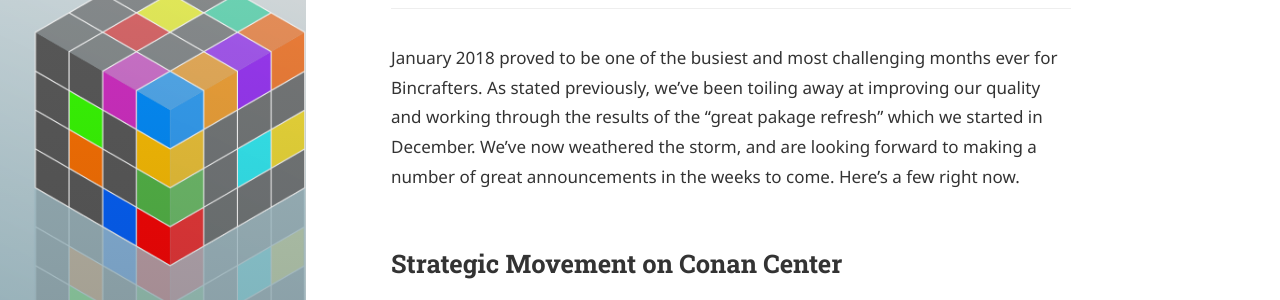
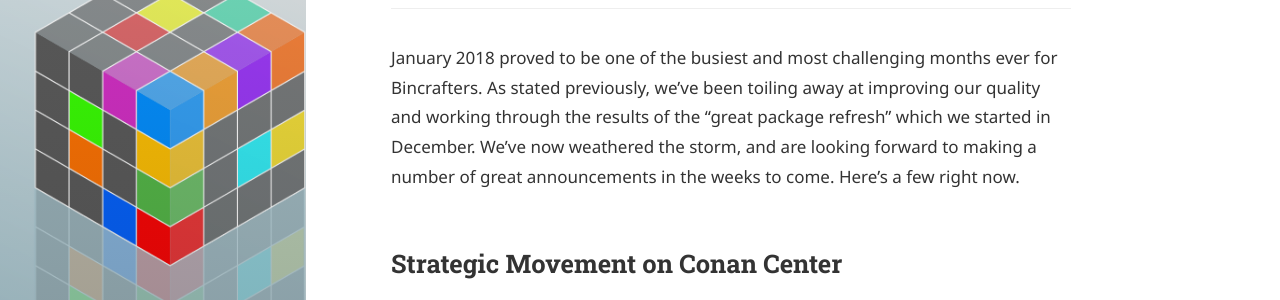
Before and after one commit to bincrafters/bincrafters.github.io, a Jekyll site: the page built from _posts/2018-02-04-February-2018-Packaging-Updates.md, in a window 1280 px wide and 1400 px high. Shown: the part 158-458 px from the top of the window. Built offline with Jekyll 4.4.1, drawn with Linux system fonts in a browser that asks for light colours; some web fonts are replaced; some of the changed text lies outside the part shown.

Commit message:
typeo fix

```diff
--- a/_posts/2018-02-04-February-2018-Packaging-Updates.md
+++ b/_posts/2018-02-04-February-2018-Packaging-Updates.md
@@ -4,7 +4,7 @@ title: 'February 2018 Packaging Updates'
 tags: [Conan.io, Bintray, C++]
 ---
 
-January 2018 proved to be one of the busiest and most challenging months ever for Bincrafters.  As stated previously, we've been toiling away at improving our quality and working through the results of the "great pakage refresh" which we started in December.  We've now weathered the storm, and are looking forward to making a number of great announcements in the weeks to come. Here's a few right now.
+January 2018 proved to be one of the busiest and most challenging months ever for Bincrafters.  As stated previously, we've been toiling away at improving our quality and working through the results of the "great package refresh" which we started in December.  We've now weathered the storm, and are looking forward to making a number of great announcements in the weeks to come. Here's a few right now.
 
 ## Strategic Movement on Conan Center
 If you follow [@conan_io](https://twitter.com/conan_io) or [@bincrafters](https://twitter.com/bincrafters) on twitter, you have probably started to see some new package announcements for Conan Center.  If not, we encourage you to take a trip over there and browse the current listing.  In any case, what we really want to point out is the bigger picture of what's taking place with regard to prioritization of packages.  Broadly speaking, Bincrafters have begun by submitting a number of packages in the following categories:
```
Also changed, not shown: other parts of _posts/2018-02-04-February-2018-Packaging-Updates.md (+1 -1 lines).
